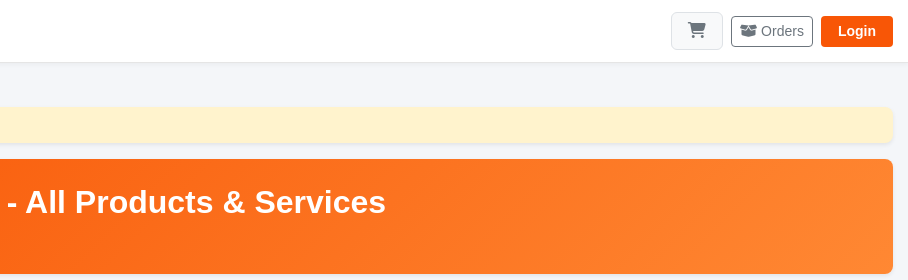
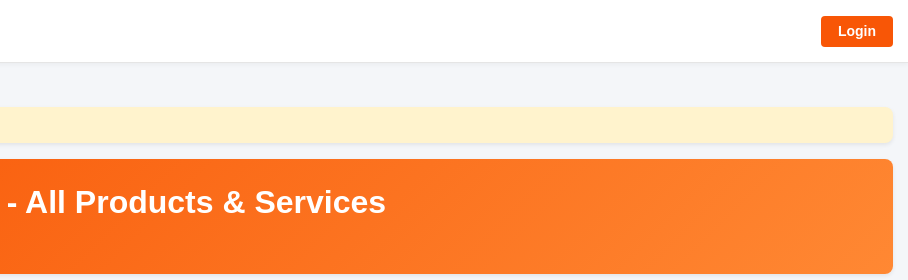
Before and after one commit to VaultProviderApk/VaultProviderApk, a plain HTML site: page index.html in a window 1280 px wide. Shown: the top 280 px of the page, 372-1280 px from the left. Drawn offline with nearby package versions, Linux system fonts and the light colour scheme.

Commit message:
Update index.html

```diff
--- a/index.html
+++ b/index.html
@@ -318,11 +318,12 @@
             </a>
 
             <div class="d-flex align-items-center gap-2">
-                <button class="btn btn-light border position-relative px-3 py-1.5 d-none d-md-block" onclick="switchPage('cartPage')">
+                <!-- Cart & Orders hidden on desktop/md view -->
+                <button class="btn btn-light border position-relative px-3 py-1.5 d-md-none" onclick="switchPage('cartPage')">
                     <i class="fa-solid fa-cart-shopping text-secondary"></i>
                     <span id="cartCountBadge" class="cart-badge-count" style="display: none;">0</span>
                 </button>
-                <button class="btn btn-outline-secondary btn-sm d-none d-md-block" onclick="switchPage('deliveriesPage')">
+                <button class="btn btn-outline-secondary btn-sm d-md-none" onclick="switchPage('deliveriesPage')">
                     <i class="fa-solid fa-box-open"></i> Orders
                 </button>
                 <button class="btn btn-outline-dark btn-sm d-none d-md-block" id="headerAdminBtn" style="display: none !important;" onclick="openAdminModal()">
```
